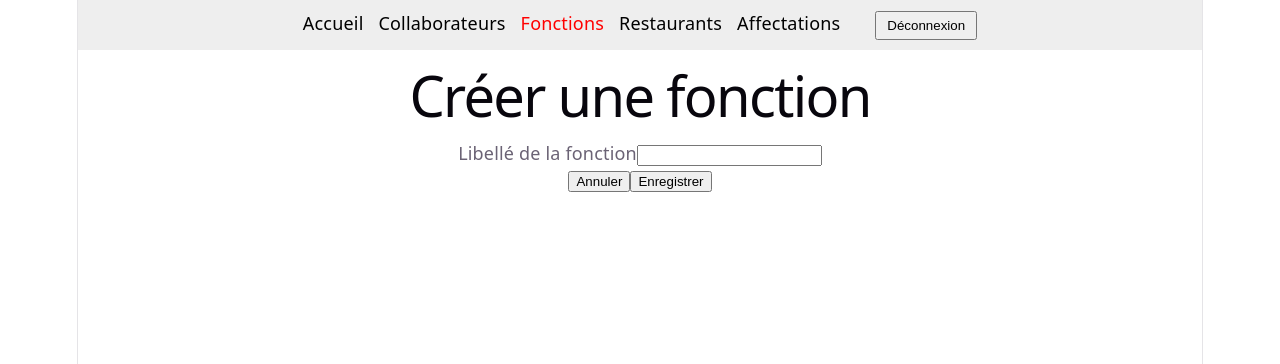
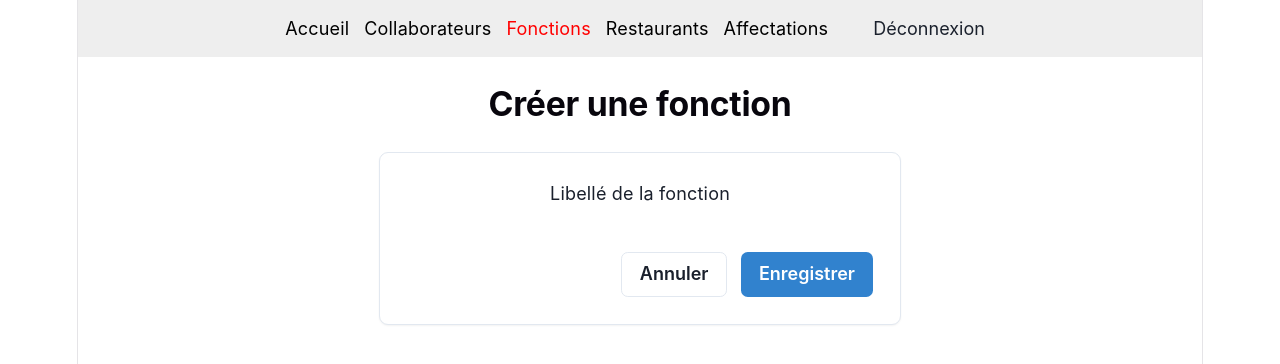
Before and after one commit to m2493/PROJET_WACDO, a React (Vite) app in the folder wacdo-front/: page /function/create in a window 1280 px wide. Shown: the top 364 px of the page. Built offline with nearby package versions, Linux system fonts and the light colour scheme; sample sign-in values are in the browser's storage.

Commit message:
Utilisation Chakra - Amélioration de la mise en page des Fonctions

```diff
--- a/wacdo-front/src/components/CollaboratorList.jsx
+++ /dev/null
@@ -1 +0,0 @@
-//Liste spécialisée avec filtres
--- a/wacdo-front/src/main.jsx
+++ b/wacdo-front/src/main.jsx
@@ -1,10 +1,13 @@
 import React from "react";
 import ReactDOM from "react-dom/client";
 import App from "./App";
-import "./index.css"; // Tailwind import
+import "./index.css";
+import { ChakraProvider } from "@chakra-ui/react";
 
 ReactDOM.createRoot(document.getElementById("root")).render(
-  <React.StrictMode>
-    <App />
-  </React.StrictMode>
+    <React.StrictMode>
+        <ChakraProvider>
+            <App />
+        </ChakraProvider>
+    </React.StrictMode>
 );
--- a/wacdo-front/src/pages/Function/CreateFunctionPage.jsx
+++ b/wacdo-front/src/pages/Function/CreateFunctionPage.jsx
@@ -2,57 +2,105 @@ import { Formik, Form } from "formik";
 import * as Yup from "yup";
 import api from "../../api/axios";
 import { useNavigate } from "react-router-dom";
+
+import {
+  Box,
+  Heading,
+  Button,
+  Stack,
+  useToast,
+} from "@chakra-ui/react";
+
 import FormInput from "../../components/forms/FormInput";
 
 export default function CreateFunctionPage() {
   const navigate = useNavigate();
+  const toast = useToast();
 
   const initialValues = {
-    labelFunction: ""
+    labelFunction: "",
   };
 
   const validationSchema = Yup.object({
-    labelFunction: Yup.string().required("Le libellé est requis")  });
+    labelFunction: Yup.string().required("Le libellé est requis"),
+  });
 
-  const handleSubmit = async (values) => {
+  const handleSubmit = async (values, { setSubmitting }) => {
     try {
       await api.post("/api/jobs", values);
-      navigate("/function"); // retour à la liste
+
+      toast({
+        title: "Fonction créée",
+        status: "success",
+        duration: 2000,
+        isClosable: true,
+      });
+
+      navigate("/function");
     } catch (err) {
       console.error(err);
+
+      toast({
+        title: "Erreur",
+        description: "Impossible de créer la fonction",
+        status: "error",
+        duration: 3000,
+        isClosable: true,
+      });
+    } finally {
+      setSubmitting(false);
     }
   };
 
   return (
-    <div className="max-w-xl mx-auto p-6">
-      <h1 className="text-xl font-bold mb-6">Créer une fonction</h1>
+      <Box maxW="lg" mx="auto" p={6}>
+        {/* HEADER */}
+        <Heading size="lg" mb={6}>
+          Créer une fonction
+        </Heading>
 
+        {/* FORM CARD */}
+        <Box
+            bg="white"
+            p={6}
+            borderWidth="1px"
+            borderRadius="lg"
+            shadow="sm"
+        >
           <Formik
               initialValues={initialValues}
               validationSchema={validationSchema}
               onSubmit={handleSubmit}
           >
-        <Form className="bg-white shadow rounded p-6">
-          <FormInput name="labelFunction" label="Libellé de la fonction" />
+            {({ isSubmitting }) => (
+                <Form>
+                  <Stack spacing={4}>
+                    <FormInput
+                        name="labelFunction"
+                        label="Libellé de la fonction"
+                    />
 
-          <div className="flex justify-end gap-2 mt-4">
-            <button
-              type="button"
-              onClick={() => navigate("/functions")}
-              className="px-4 py-2 border rounded"
+                    <Stack direction="row" justify="flex-end" spacing={3}>
+                      <Button
+                          variant="outline"
+                          onClick={() => navigate("/function")}
                       >
                         Annuler
-            </button>
+                      </Button>
 
-            <button
+                      <Button
                           type="submit"
-              className="bg-blue-500 text-white px-4 py-2 rounded hover:bg-blue-600"
+                          colorScheme="blue"
+                          isLoading={isSubmitting}
                       >
                         Enregistrer
-            </button>
-          </div>
+                      </Button>
+                    </Stack>
+                  </Stack>
                 </Form>
+            )}
           </Formik>
-    </div>
+        </Box>
+      </Box>
   );
 }
--- a/wacdo-front/src/pages/Function/Functions.jsx
+++ b/wacdo-front/src/pages/Function/Functions.jsx
@@ -2,17 +2,33 @@ import { useEffect, useState } from "react";
 import { useNavigate } from "react-router-dom";
 import api from "../../api/axios";
 import ListWithFilter from "../../components/ListWithFilter";
-import Card from "../../components/Card";
+
+import {
+  Box,
+  Heading,
+  Button,
+  Stack,
+  Text,
+  Input,
+  Modal,
+  ModalOverlay,
+  ModalContent,
+  ModalHeader,
+  ModalBody,
+  ModalFooter,
+  ModalCloseButton,
+  useDisclosure,
+} from "@chakra-ui/react";
 
 export default function FunctionsListPage() {
   const [functions, setFunctions] = useState([]);
   const [loading, setLoading] = useState(true);
 
-  const [isOpen, setIsOpen] = useState(false);
   const [selectedItem, setSelectedItem] = useState(null);
   const [labelFunction, setLabelFunction] = useState("");
   const [saving, setSaving] = useState(false);
 
+  const { isOpen, onOpen, onClose } = useDisclosure();
   const navigate = useNavigate();
 
   useEffect(() => {
@@ -33,18 +49,17 @@ export default function FunctionsListPage() {
   function openEditModal(item) {
     setSelectedItem(item);
     setLabelFunction(item.labelFunction);
-    setIsOpen(true);
+    onOpen();
   }
 
   function closeModal() {
-    setIsOpen(false);
+    onClose();
     setSelectedItem(null);
     setLabelFunction("");
   }
 
   async function handleSubmit(e) {
     e.preventDefault();
-
     if (!labelFunction.trim()) return;
 
     try {
@@ -52,7 +67,7 @@ export default function FunctionsListPage() {
 
       const res = await api.put(`/api/jobs/${selectedItem.id}`, {
         id: selectedItem.id,
-        labelFunction: labelFunction,
+        labelFunction,
       });
 
       const updated = res.data;
@@ -72,85 +87,88 @@ export default function FunctionsListPage() {
     }
   }
 
-  if (loading) return <p className="p-6">Chargement...</p>;
+  if (loading) {
+    return (
+        <Box p={6}>
+          <Text>Chargement...</Text>
+        </Box>
+    );
+  }
 
   return (
-    <div className="p-6">
+      <Box p={6}>
         {/* HEADER */}
-      <div className="flex justify-between items-center mb-6">
-        <h1 className="text-2xl font-bold">Liste des fonctions</h1>
+        <Box display="flex" justifyContent="space-between" alignItems="center" mb={6}>
+          <Heading size="lg">Liste des fonctions</Heading>
 
-        <button
+          <Button
+              colorScheme="blue"
               onClick={() => navigate("/function/create")}
-          className="bg-blue-600 hover:bg-blue-700 text-white px-4 py-2 rounded-lg"
           >
             Créer une fonction
-        </button>
-      </div>
+          </Button>
+        </Box>
 
         {/* LISTE */}
         <ListWithFilter
             items={functions}
             renderItem={(item) => (
-          <div key={item.id} className="mb-4">
-            <Card title={item.labelFunction} />
+                <Box key={item.id} mb={4}>
+                  <Box
+                      p={4}
+                      borderWidth="1px"
+                      borderRadius="lg"
+                      shadow="sm"
+                  >
+                    <Text fontWeight="bold">{item.labelFunction}</Text>
 
-            <div className="flex gap-2 mt-2">
-              <button
+                    <Button
+                        mt={3}
+                        size="sm"
+                        colorScheme="yellow"
                         onClick={() => openEditModal(item)}
-                className="bg-amber-500 hover:bg-amber-600 text-white px-3 py-2 rounded"
                     >
                       Modifier
-              </button>
-            </div>
-          </div>
+                    </Button>
+                  </Box>
+                </Box>
             )}
         />
 
         {/* MODAL */}
-      {isOpen && (
-        <div className="fixed inset-0 bg-black/40 flex items-center justify-center z-50">
-          <div className="bg-white w-full max-w-md rounded-2xl shadow-xl p-6">
-            <h2 className="text-xl font-bold mb-4">
-              Modifier la fonction
-            </h2>
+        <Modal isOpen={isOpen} onClose={closeModal} isCentered>
+          <ModalOverlay />
 
-            <form onSubmit={handleSubmit}>
-              <label className="block text-sm font-medium mb-2">
-                Libellé
-              </label>
+          <ModalContent>
+            <ModalHeader>Modifier la fonction</ModalHeader>
+            <ModalCloseButton />
 
-              <input
-                type="text"
+            <ModalBody>
+              <Stack spacing={3}>
+                <Text>Libellé</Text>
+                <Input
                     value={labelFunction}
-                onChange={(e) =>
-                  setLabelFunction(e.target.value)
-                }
-                className="w-full border rounded-lg px-3 py-2 mb-4"
+                    onChange={(e) => setLabelFunction(e.target.value)}
                     placeholder="Ex: Manager"
                 />
+              </Stack>
+            </ModalBody>
 
-              <div className="flex justify-end gap-2">
-                <button
-                  type="button"
-                  onClick={closeModal}
-                  className="px-4 py-2 rounded border"
+            <ModalFooter gap={2}>
+              <Button variant="ghost" onClick={closeModal}>
+                Annuler
+              </Button>
+
+              <Button
+                  colorScheme="green"
+                  onClick={handleSubmit}
+                  isLoading={saving}
               >
-                  Annuler
-                </button>
-
-                <button
-                  type="submit"
-                  disabled={saving}
-                  className="bg-green-600 hover:bg-green-700 text-white px-4 py-2 rounded"
-                >
-                  {saving ? "Enregistrement..." : "Sauvegarder"}
-                </button>
-              </div>
-            </form>
-          </div>
-        </div>
-      )}
-    </div>
+                Sauvegarder
+              </Button>
+            </ModalFooter>
+          </ModalContent>
+        </Modal>
+      </Box>
   );
 }
```
Also changed, not shown: wacdo-front/package.json (+8 -2 lines), wacdo-front/src/App.jsx (+5 -2 lines), 1 other file (tests, documents, lock files or other folders). Lines whose indentation alone changed are shown as unchanged.
